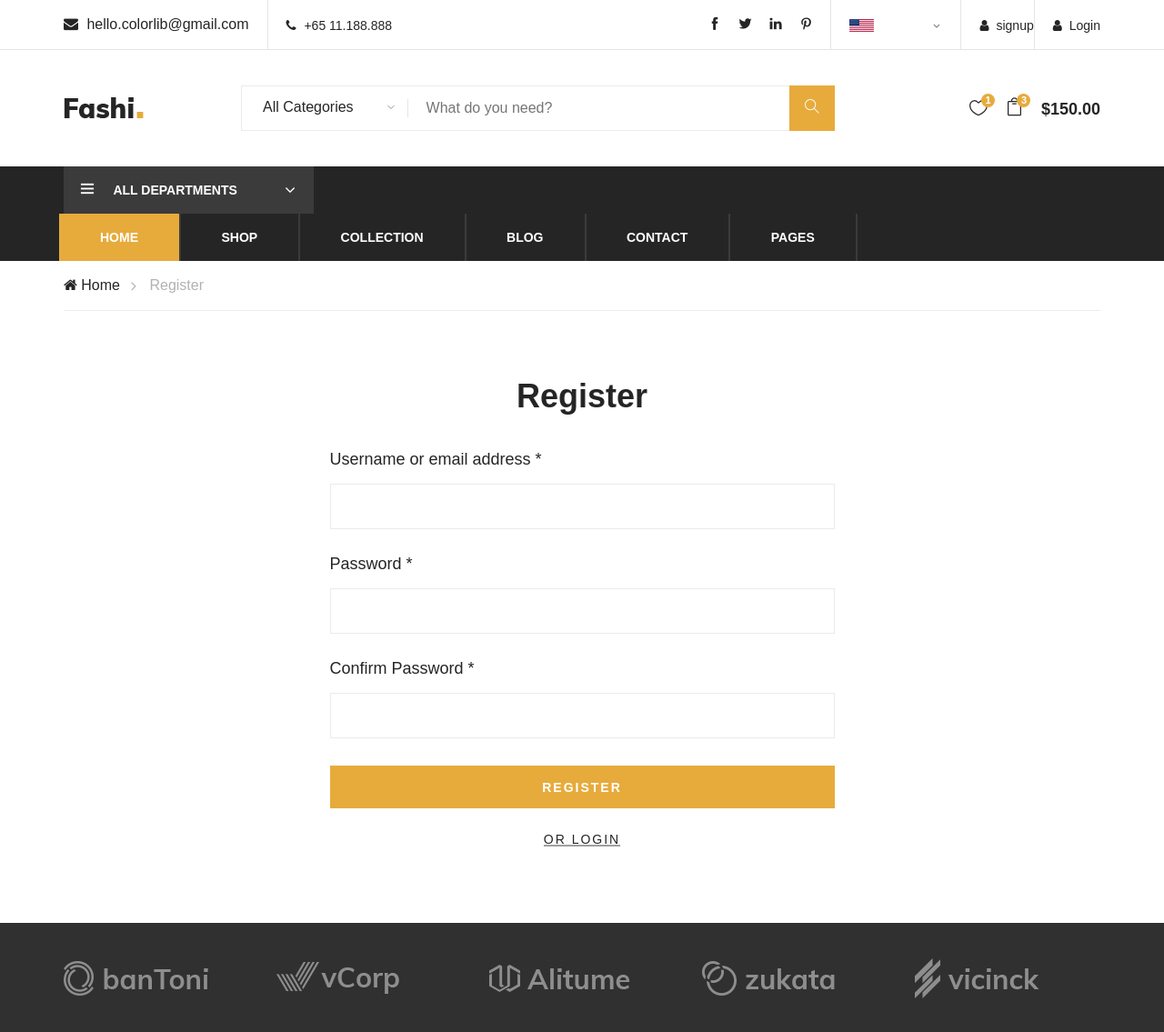
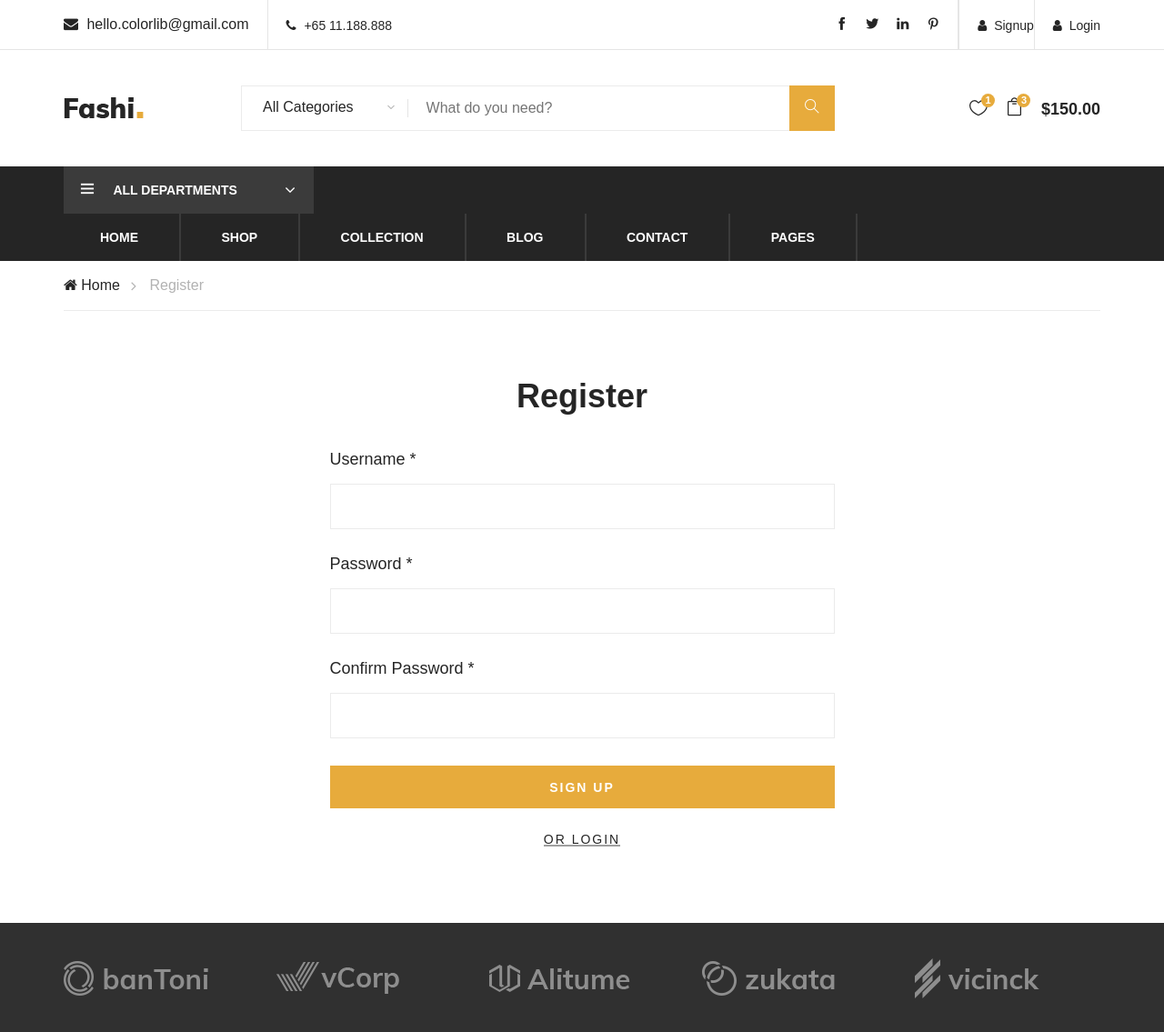
Before and after one commit to Amir-Pers/fashi-master, a Django app: page /accounts/register/ in a window 1280 px wide. Shown: the top 1135 px of the page at 91% size. Run offline with Django 5.2, Linux system fonts and the light colour scheme; some libraries are stand-ins or nearby versions; some web fonts are replaced.

Commit message:
fixed signup page

```diff
--- a/accounts/forms.py
+++ b/accounts/forms.py
@@ -10,7 +10,7 @@ class EmailOrUsernameAuthenticationForm(AuthenticationForm):
         widget=forms.TextInput(attrs={'autofocus': True, 'placeholder': 'Username or Email'})
     )
     password = forms.CharField(
-    widget=forms.PasswordInput(attrs={'placeholder': 'Password'})
+        widget=forms.PasswordInput(attrs={'placeholder': 'Password'})
     )
 
 
--- a/accounts/views.py
+++ b/accounts/views.py
@@ -3,12 +3,25 @@ from django.contrib.auth import authenticate, login, logout
 from .forms import EmailOrUsernameAuthenticationForm
 from django.contrib import messages
 from django.contrib.auth.decorators import login_required
+from django.contrib.auth.forms import UserCreationForm
 
 # Create your views here.
+from django.contrib.auth.forms import UserCreationForm
+from django.shortcuts import render, redirect
 
 def register(request):
-    return render(request, 'accounts/register.html')
+    if request.user.is_authenticated:
+        return redirect('website:index')
 
+    if request.method == "POST":
+        form = UserCreationForm(request.POST)
+        if form.is_valid():
+            form.save()
+            return redirect('accounts:login')
+    else:
+        form = UserCreationForm()
+
+    return render(request, 'accounts/register.html', {'form': form})
 
 def login_view(request):
     if request.user.is_authenticated:
--- a/templates/accounts/register.html
+++ b/templates/accounts/register.html
@@ -24,20 +24,35 @@
             <div class="col-lg-6 offset-lg-3">
                 <div class="register-form">
                     <h2>Register</h2>
-                        <form action="#">
+                    <form action="{% url 'accounts:register' %}" method="POST">
+                        {% csrf_token %}
                         <div class="group-input">
-                                <label for="username">Username or email address *</label>
-                                <input type="text" id="username">
+                            <label for="username">Username *</label>
+                            {{ form.username }}
+                            {% if form.username.errors %}
+                            <small class="text-danger">{{ form.username.errors.0 }}</small>
+                            {% endif %}
                         </div>
                         <div class="group-input">
                             <label for="pass">Password *</label>
-                                <input type="text" id="pass">
+                            {{ form.password1 }}
+                            {% if form.password1.errors %}
+                            <small class="text-danger"> {{ form.password1.errors.0 }}</small>
+                            {% endif %}
                         </div>
                         <div class="group-input">
                             <label for="con-pass">Confirm Password *</label>
-                                <input type="text" id="con-pass">
+                            {{ form.password2 }}
+                            {% if form.password2.errors %}
+                            <small class="text-danger"> {{ form.password2.errors.0 }}</small>
+                            {% endif %}
                         </div>
-                            <button type="submit" class="site-btn register-btn">REGISTER</button>
+                            {% if form.non_field_errors %}
+                                <div class="text-danger">
+                                    {{ form.non_field_errors.0 }}
+                                </div>
+                            {% endif %}
+                        <button type="submit" class="site-btn register-btn">Sign UP</button>
                     </form>
                     <div class="switch-login">
                         <a href="{% url 'accounts:login' %}" class="or-login">Or Login</a>
--- a/templates/base.html
+++ b/templates/base.html
@@ -46,7 +46,6 @@
             object-fit: cover;
             border-radius: 8px;
         }
-
     </style>
 </head>
 
@@ -73,11 +72,13 @@
                 <div class="ht-right">
                     {% if request.user.is_authenticated %}
                     <a href="{% url 'accounts:logout' %}" class="login-panel"><i class="fa fa-user"></i>Logout</a>
+                    <a href="{% url 'accounts:my-account' %}" class="login-panel"><i class="fa fa-user"></i>My Account
+                    </a>
                     {% else %}
                     <a href="{% url 'accounts:login' %}" class="login-panel"><i class="fa fa-user"></i>Login</a>
-                    <a href="{% url 'accounts:register' %}" class="login-panel"><i class="fa fa-user"></i>signup</a>
+                    <a href="{% url 'accounts:register' %}" class="login-panel"><i class="fa fa-user"></i>Signup</a>
                     {% endif %}
-                    <div class="lan-selector">
+                    <!-- <div class="lan-selector">
                         <select class="language_drop" name="countries" id="countries" style="width:300px;">
                             <option value='yt' data-image="{% static 'img/flag-1.jpg' %}" data-imagecss="flag yt"
                                 data-title="English"></option>
@@ -85,7 +86,7 @@
                             <option value='yu' data-image="{% static 'img/flag-2.jpg' %}" data-imagecss="flag yu"
                                 data-title="Bangladesh">German </option>
                         </select>
-                    </div>
+                    </div> -->
                     <div class="top-social">
                         <a href="#"><i class="ti-facebook"></i></a>
                         <a href="#"><i class="ti-twitter-alt"></i></a>
@@ -196,8 +197,13 @@
                 </div>
                 <nav class="nav-menu mobile-menu">
                     <ul>
-                        <li class="active"><a href="{% url 'website:index' %}">Home</a></li>
-                        <li><a href="{% url 'website:shop' %}">Shop</a></li>
+                        <li
+                            class="{% if request.resolver_match.app_name == 'website' and request.resolver_match.url_name == 'index' %}active{% endif %}">
+                            <a href="{% url 'website:index' %}">Home</a>
+                        </li>
+                        <li class="{% if request.resolver_match.url_name == 'shop' %}active{% endif %}">
+                            <a href="{% url 'website:shop' %}">Shop</a>
+                        </li>
                         <li><a href="#">Collection</a>
                             <ul class="dropdown">
                                 <li><a href="#">Men's</a></li>
@@ -205,15 +211,17 @@
                                 <li><a href="#">Kid's</a></li>
                             </ul>
                         </li>
-                        <li><a href="{% url 'blog:index' %}">Blog</a></li>
-                        <li><a href="{% url 'website:contact' %}">Contact</a></li>
+                        <li class="{% if request.resolver_match.app_name == 'blog' %}active{% endif %}">
+                            <a href="{% url 'blog:index' %}">Blog</a>
+                        </li>
+                        <li class="{% if request.resolver_match.url_name == 'contact' %}active{% endif %}">
+                            <a href="{% url 'website:contact' %}">Contact</a>
+                        </li>
                         <li><a href="#">Pages</a>
                             <ul class="dropdown">
                                 <li><a href="{% url 'website:shopping-cart' %}">Shopping Cart</a></li>
                                 <li><a href="{% url 'website:check-out' %}">Checkout</a></li>
                                 <li><a href="{% url 'website:faq' %}">Faq</a></li>
-                                <li><a href="{% url 'accounts:register' %}">Register</a></li>
-                                <li><a href="{% url 'accounts:login' %}">Login</a></li>
                             </ul>
                         </li>
                     </ul>
@@ -276,9 +284,9 @@
                     <div class="newslatter-item">
                         <h5>Join Our Newsletter Now</h5>
                         <p>Get E-mail updates about our latest shop and special offers.</p>
-                        <form action="{% url 'website:newsletter' %}" class="subscribe-form" method="POST" >
+                        <form action="{% url 'website:newsletter' %}" class="subscribe-form" method="POST">
                             {% csrf_token %}
-                            <input type="email" name="email" placeholder="Enter Your Mail"  required>
+                            <input type="email" name="email" placeholder="Enter Your Mail" required>
                             <button type="submit">Subscribe</button>
                         </form>
                     </div>
```
Lines whose indentation alone changed are shown as unchanged.
